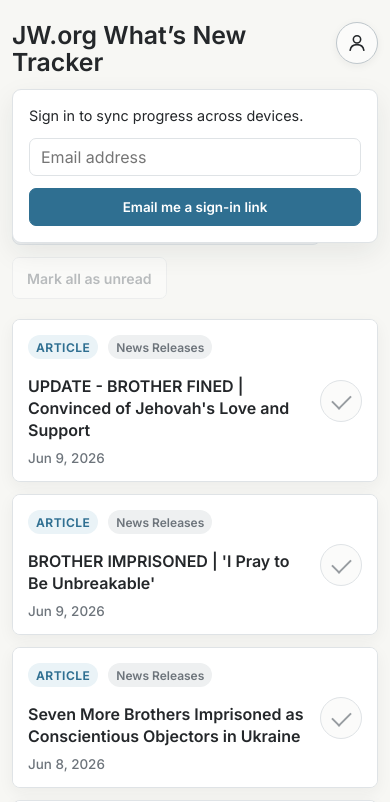
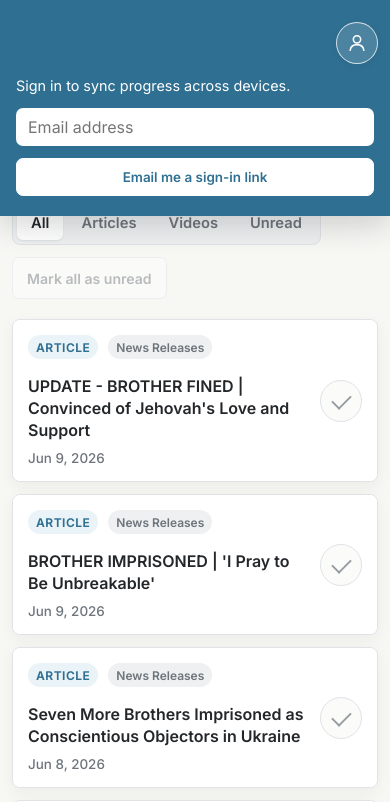
Before and after one commit to eshellborn/jwtrack, a plain HTML site: page index.html in a window 390 px wide. Both pictures are taken after a click on the button 357 px from the left and 43 px from the top of the page. Shown: the top 802 px of the page. Drawn offline with Linux system fonts and the light colour scheme.

Commit message:
Turn account menu into full-width blue sheet

```diff
--- a/index.html
+++ b/index.html
@@ -10,7 +10,7 @@
       href="https://fonts.googleapis.com/css2?family=Inter:wght@400;500;600;650&display=swap"
       rel="stylesheet"
     />
-    <link rel="stylesheet" href="styles.css?v=4" />
+    <link rel="stylesheet" href="styles.css?v=5" />
   </head>
   <body>
     <main class="shell">
@@ -70,6 +70,6 @@
     </main>
 
     <script src="supabase.js"></script>
-    <script src="script.js?v=4"></script>
+    <script src="script.js?v=5"></script>
   </body>
 </html>
--- a/styles.css
+++ b/styles.css
@@ -107,6 +107,7 @@ h1 {
 
 .profile-button {
   position: relative;
+  z-index: 21;
   display: grid;
   width: 42px;
   height: 42px;
@@ -127,6 +128,12 @@ h1 {
   border-color: #bfc7cc;
   background: #fbfbfa;
   color: var(--ink);
+}
+
+.profile-button[aria-expanded="true"] {
+  border-color: rgba(255, 255, 255, 0.75);
+  background: rgba(255, 255, 255, 0.14);
+  color: white;
 }
 
 .profile-button svg {
@@ -151,25 +158,27 @@ h1 {
 }
 
 .account-menu {
-  position: absolute;
-  z-index: 10;
-  top: calc(100% + 12px);
+  position: fixed;
+  z-index: 20;
+  top: 0;
   left: 0;
-  width: 100%;
-  border: 1px solid var(--line);
-  border-radius: 9px;
-  background: var(--panel);
-  padding: 20px;
-  box-shadow: var(--shadow);
+  width: 100vw;
+  min-height: 112px;
+  border: 0;
+  border-radius: 0;
+  background: var(--blue);
+  color: white;
+  padding: 28px max(72px, calc((100vw - 1120px) / 2 + 72px)) 28px max(16px, calc((100vw - 1120px) / 2));
+  box-shadow: 0 10px 28px rgba(31, 35, 38, 0.18);
   opacity: 0;
   visibility: hidden;
   pointer-events: none;
-  transform: translateY(-18px);
+  transform: translateY(-100%);
   transform-origin: top center;
   transition:
-    opacity 180ms ease,
-    transform 260ms cubic-bezier(0, 0, 0.28, 1),
-    visibility 180ms ease;
+    opacity 220ms ease,
+    transform 320ms cubic-bezier(0, 0, 0.28, 1),
+    visibility 220ms ease;
 }
 
 .account-menu.open {
@@ -191,7 +200,7 @@ h1 {
 }
 
 .sign-in-form p {
-  color: var(--ink);
+  color: white;
   font-size: 0.9rem;
   line-height: 1.4;
 }
@@ -200,7 +209,7 @@ h1 {
   min-width: 0;
   width: 100%;
   min-height: 38px;
-  border: 1px solid var(--line);
+  border: 1px solid rgba(255, 255, 255, 0.65);
   border-radius: 7px;
   background: var(--panel);
   color: var(--ink);
@@ -209,18 +218,18 @@ h1 {
 }
 
 .sign-in-form input:focus {
-  outline: 2px solid rgba(47, 111, 145, 0.24);
+  outline: 2px solid rgba(255, 255, 255, 0.42);
   outline-offset: 1px;
-  border-color: var(--blue);
+  border-color: white;
 }
 
 .sign-in-form button,
 .account-session button {
   min-height: 38px;
-  border: 1px solid var(--blue);
+  border: 1px solid white;
   border-radius: 7px;
-  background: var(--blue);
-  color: white;
+  background: white;
+  color: var(--blue);
   padding: 0 12px;
   font-size: 0.84rem;
   font-weight: 600;
@@ -233,7 +242,7 @@ h1 {
 
 .account-session {
   grid-template-columns: auto minmax(0, 1fr) auto;
-  color: var(--muted);
+  color: rgba(255, 255, 255, 0.78);
   font-size: 0.86rem;
 }
 
@@ -243,19 +252,19 @@ h1 {
 
 .account-session strong {
   overflow-wrap: anywhere;
-  color: var(--ink);
+  color: white;
   font-size: 0.9rem;
 }
 
 .account-session button {
-  border-color: var(--line);
-  background: var(--panel);
-  color: var(--muted);
+  border-color: white;
+  background: white;
+  color: var(--blue);
 }
 
 .account-status {
   min-height: 0;
-  color: var(--muted);
+  color: rgba(255, 255, 255, 0.82);
   font-size: 0.78rem;
   line-height: 1.35;
 }
@@ -265,7 +274,7 @@ h1 {
 }
 
 .account-status.error {
-  color: #a33b36;
+  color: #ffe3df;
 }
 
 .subtle {
@@ -727,10 +736,11 @@ h3 a:hover {
   }
 
   .account-menu {
-    width: calc(100vw - 24px);
-    right: 0;
-    left: auto;
-    padding: 16px;
+    width: 100vw;
+    min-height: 0;
+    right: auto;
+    left: 0;
+    padding: 76px 16px 20px;
   }
 
   .sign-in-form,
```
